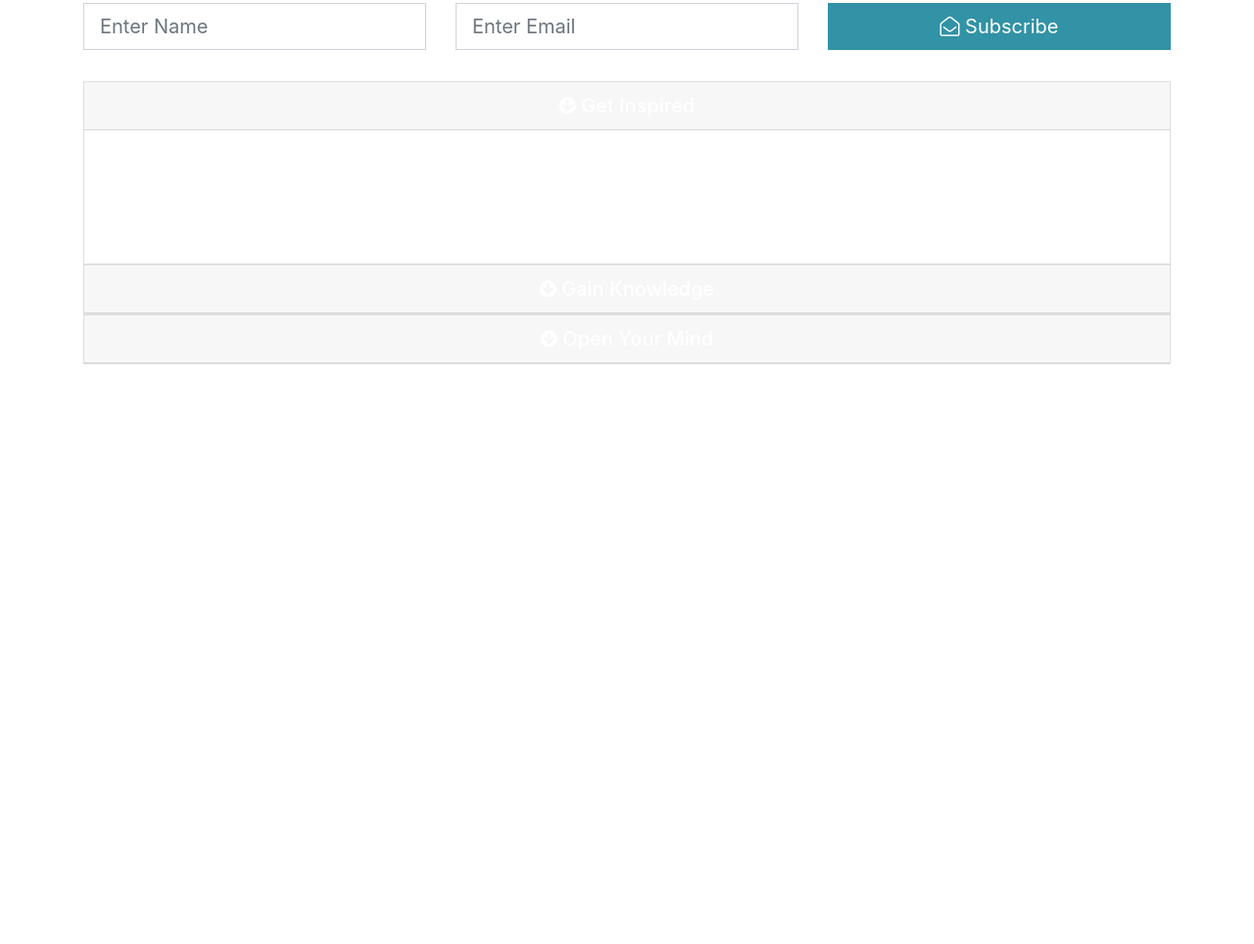
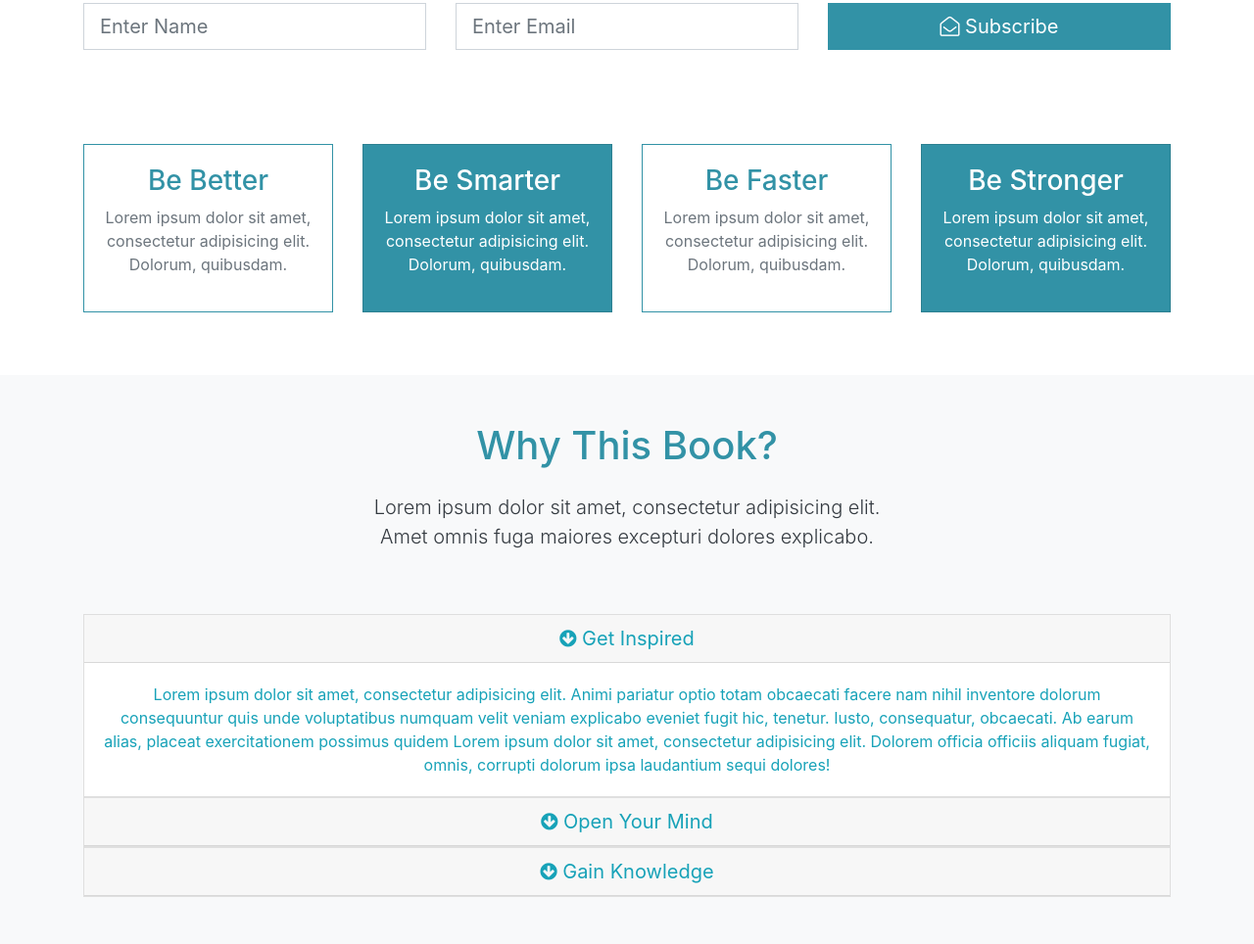
Before and after one commit to vmittal26/Mizuke, a website: page src/index.html in a window 1280 px wide. Shown: the part 887-1851 px from the top of the page at 98% size. Before the commit the page ends 1259 px from the top, so only its background shows below. Drawn offline with Linux system fonts and the light colour scheme.

Commit message:
accordion

```diff
--- a/src/index.html
+++ b/src/index.html
@@ -55,57 +55,110 @@
         </div>
       </div>
     </section>
+    <section id="boxes">
+      <div class="container">
+        <div class="row">
+          <div class="col-md-3">
+            <div class="card text-center border-primary">
+              <div class="card-body">
+                <h3 class="text-primary">Be Better</h3>
+                <p class="text-muted">Lorem ipsum dolor sit amet, consectetur adipisicing elit. Dolorum, quibusdam.</p>
+              </div>
+            </div>
+          </div>
+          <div class="col-md-3">
+            <div class="card text-center bg-primary text-white">
+              <div class="card-body">
+                <h3>Be Smarter</h3>
+                <p>Lorem ipsum dolor sit amet, consectetur adipisicing elit. Dolorum, quibusdam.</p>
+              </div>
+            </div>
+          </div>
+          <div class="col-md-3">
+            <div class="card text-center border-primary">
+              <div class="card-body">
+                <h3 class="text-primary">Be Faster</h3>
+                <p class="text-muted">Lorem ipsum dolor sit amet, consectetur adipisicing elit. Dolorum, quibusdam.</p>
+              </div>
+            </div>
+          </div>
+          <div class="col-md-3">
+            <div class="card text-center bg-primary text-white">
+              <div class="card-body">
+                <h3>Be Stronger</h3>
+                <p>Lorem ipsum dolor sit amet, consectetur adipisicing elit. Dolorum, quibusdam.</p>
+              </div>
+            </div>
+          </div>
+        </div>
+      </div>
+    </section>
+    <section id="about" class="py-5 text-center bg-light">
+      <div class="container">
+        <div class="row">
+          <div class="col">
+            <div class="info-header mb-5">
+              <h1 class="text-primary pb-3">
+                Why This Book?
+              </h1>
+              <p class="lead pb-3 text-dark m-auto w-50">
+                Lorem ipsum dolor sit amet, consectetur adipisicing elit. Amet omnis fuga maiores excepturi dolores explicabo.
+              </p>
+            </div>
 
-    <section id="about" class="text-center">
-      <div class="container">
-        <div id="accordion" role="tablist">
+            <!-- ACCORDION -->
+            <div id="accordion" role="tablist" class = "text-info">
               <div class="card">
                 <div class="card-header" id="heading1">
                   <h5 class="mb-0">
-                  <div href="#collapse1" data-toggle="collapse" data-parent="#accordion">
+                    <div href="#" class = "btn btn-lg" data-toggle="collapse" data-target="#collapse1">
                       <i class="fa fa-arrow-circle-down"></i> Get Inspired
                     </div>
                   </h5>
                 </div>
 
-              <div id="collapse1" class="collapse show">
+                <div id="collapse1" class="collapse show" data-parent="#accordion">
                   <div class="card-body">
                     Lorem ipsum dolor sit amet, consectetur adipisicing elit. Animi pariatur optio totam obcaecati facere nam nihil inventore dolorum consequuntur quis unde voluptatibus numquam velit veniam explicabo eveniet fugit hic, tenetur. Iusto, consequatur, obcaecati. Ab earum alias, placeat exercitationem possimus quidem Lorem ipsum dolor sit amet, consectetur adipisicing elit. Dolorem officia officiis aliquam fugiat, omnis, corrupti dolorum ipsa laudantium sequi dolores!
                   </div>
                 </div>
               </div>
+
               <div class="card">
                 <div class="card-header" id="heading2">
                   <h5 class="mb-0">
-                    <div href="#collapse2" data-toggle="collapse" data-parent="#accordion">
+                    <div href="#" class = "btn btn-lg" data-toggle="collapse" data-target="#collapse2">
+                      <i class="fa fa-arrow-circle-down"></i> Open Your Mind
+                    </div>
+                  </h5>
+                </div>
+
+                <div id="collapse2" class="collapse" data-parent="#accordion">
+                  <div class="card-body">
+                    Lorem ipsum dolor sit amet, consectetur adipisicing elit. Animi pariatur optio totam obcaecati facere nam nihil inventore dolorum consequuntur quis unde voluptatibus numquam velit veniam explicabo eveniet fugit hic, tenetur. Iusto, consequatur, obcaecati. Ab earum alias, placeat exercitationem possimus quidem Lorem ipsum dolor sit amet, consectetur adipisicing elit. Dolorem officia officiis aliquam fugiat, omnis, corrupti dolorum ipsa laudantium sequi dolores!
+                  </div>
+                </div>
+              </div>
+
+              <div class="card">
+                <div class="card-header" id="heading3">
+                  <h5 class="mb-0">
+                    <div href="#" class = "btn btn-lg" data-toggle="collapse" data-target="#collapse3">
                       <i class="fa fa-arrow-circle-down"></i> Gain Knowledge
                     </div>
                   </h5>
                 </div>
 
-                <div id="collapse2" class="collapse">
-                  <div class="card-body">
-                    Lorem ipsum dolor sit amet, consectetur adipisicing elit. Animi pariatur optio totam obcaecati facere nam nihil inventore dolorum consequuntur quis unde voluptatibus numquam velit veniam explicabo eveniet fugit hic, tenetur. Iusto, consequatur, obcaecati. Ab earum alias, placeat exercitationem possimus quidem Lorem ipsum dolor sit amet, consectetur adipisicing elit. Dolorem officia officiis aliquam fugiat, omnis, corrupti dolorum ipsa laudantium sequi dolores!
-                  </div>
-                </div>
-              </div>
-              <div class="card">
-                  <div class="card-header" id="heading3">
-                    <h5 class="mb-0">
-                      <div href="#collapse3" data-toggle="collapse" data-parent="#accordion">
-                        <i class="fa fa-arrow-circle-down"></i> Open Your Mind
-                      </div>
-                    </h5>
-                  </div>
-
-                  <div id="collapse3" class="collapse">
+                <div id="collapse3" class="collapse" data-parent="#accordion">
                   <div class="card-body">
                     Lorem ipsum dolor sit amet, consectetur adipisicing elit. Animi pariatur optio totam obcaecati facere nam nihil inventore dolorum consequuntur quis unde voluptatibus numquam velit veniam explicabo eveniet fugit hic, tenetur. Iusto, consequatur, obcaecati. Ab earum alias, placeat exercitationem possimus quidem Lorem ipsum dolor sit amet, consectetur adipisicing elit. Dolorem officia officiis aliquam fugiat, omnis, corrupti dolorum ipsa laudantium sequi dolores!
                   </div>
                 </div>
               </div>
             </div>
-
+          </div>
+        </div>
+      </div>
     </section>
   </main>
 
--- /dev/null
+++ b/src/scss/layouts/_about.scss
@@ -0,0 +1,5 @@
+#accordion{
+    .card-header{
+        padding:0;
+    }
+}
--- a/src/scss/style.scss
+++ b/src/scss/style.scss
@@ -2,5 +2,6 @@
 @import "abstract/mixins";
 @import "base/base";
 @import "layouts/navbar";
+@import "layouts/about";
 @import "layouts/showcase";
 @import "layouts/newsletter";
```
Also changed, not shown: src/css/bootstrap.css, src/css/style.css. Lines whose indentation alone changed are shown as unchanged.
